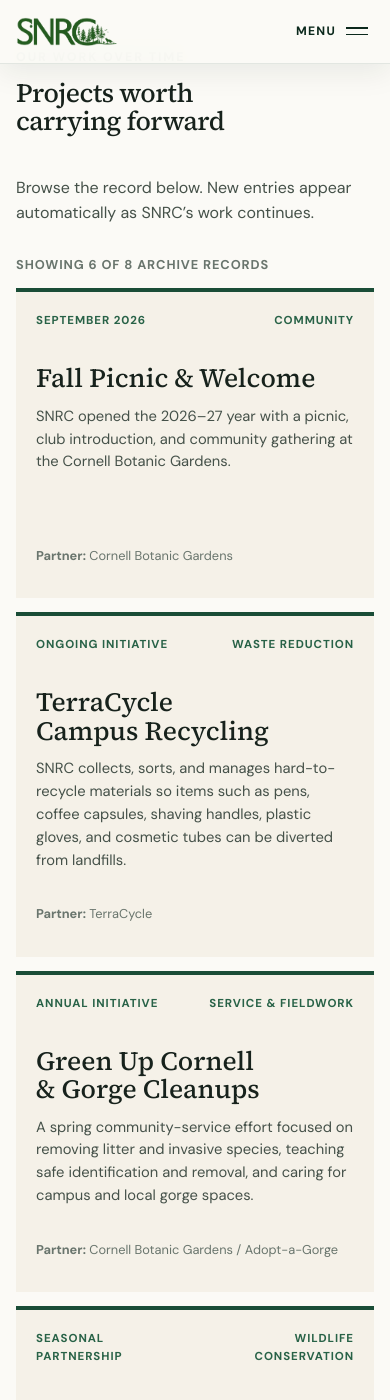
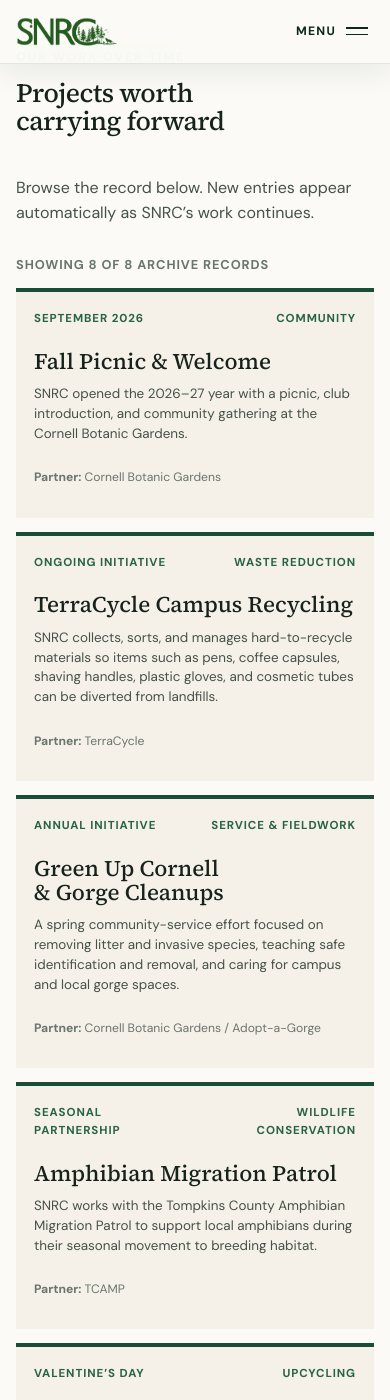
Before and after one commit to cornellsnrc/cornellsnrc.github.io, a Jekyll site: the page built from archive.html, in a window 390 px wide and 1400 px high, scrolled down 431 px. Built offline with Jekyll 4.4.1, drawn with Linux system fonts in a browser that asks for light colours; some of the changed text lies outside the part shown.

Commit message:
Compact archive into auto-fitting cards

```diff
--- a/archive.html
+++ b/archive.html
@@ -22,7 +22,7 @@
     </div>
 
     <p class="archive-status" data-archive-status aria-live="polite">{{ site.data.archive.size }} archive records</p>
-    <div class="archive-grid" data-archive-grid data-page-size="6" aria-label="SNRC activities and initiatives">
+    <div class="archive-grid" data-archive-grid data-page-size="12" aria-label="SNRC activities and initiatives">
       {% for item in site.data.archive %}
         <article class="archive-card reveal" data-archive-card>
           {% if item.image != empty %}
--- a/assets/css/main.css
+++ b/assets/css/main.css
@@ -298,20 +298,26 @@
 .archive-heading h2 { margin-bottom: 0; }
 .archive-heading > p { margin-bottom: 5px; }
 .archive-status { margin-bottom: 14px; color: var(--muted); font-size: 0.8rem; font-weight: 700; letter-spacing: 0.07em; text-transform: uppercase; }
-.archive-grid { display: grid; grid-template-columns: repeat(3, minmax(0, 1fr)); gap: 14px; }
+.archive-grid {
+  display: grid;
+  grid-template-columns: repeat(auto-fill, minmax(260px, 320px));
+  gap: 14px;
+  align-items: stretch;
+  justify-content: start;
+}
 .archive-card {
-  min-height: 330px;
-  padding: 22px;
+  min-height: 300px;
+  padding: 18px;
   display: flex;
   flex-direction: column;
   border-top: 4px solid var(--forest-800);
   background: var(--cream);
 }
 .archive-card[hidden] { display: none; }
-.archive-image { margin: -22px -22px 18px; aspect-ratio: 16 / 8; overflow: hidden; }
+.archive-image { margin: -18px -18px 14px; height: 96px; overflow: hidden; }
 .archive-image img { width: 100%; height: 100%; object-fit: cover; }
 .archive-card-topline {
-  margin-bottom: 34px;
+  margin-bottom: 22px;
   display: flex;
   justify-content: space-between;
   gap: 16px;
@@ -322,9 +328,9 @@
   text-transform: uppercase;
 }
 .archive-card-topline span:last-child { text-align: right; }
-.archive-card h3 { margin-bottom: 12px; font-size: 1.65rem; }
-.archive-card > p { font-size: 0.92rem; }
-.archive-card .archive-partner { margin-top: auto; padding-top: 18px; color: var(--muted); font-size: 0.8rem; }
+.archive-card h3 { margin-bottom: 10px; font-size: 1.4rem; }
+.archive-card > p { font-size: 0.84rem; line-height: 1.48; }
+.archive-card .archive-partner { margin-top: auto; padding-top: 12px; color: var(--muted); font-size: 0.76rem; }
 .archive-card .text-link { margin-top: 12px; }
 .archive-more { padding-top: 24px; display: flex; justify-content: center; }
 .archive-more .button[hidden] { display: none; }
@@ -357,7 +363,6 @@
 
 @media (max-width: 920px) {
   .program-grid { grid-template-columns: repeat(2, 1fr); }
-  .archive-grid { grid-template-columns: repeat(2, minmax(0, 1fr)); }
 }
 
 @media (max-width: 820px) {
@@ -415,8 +420,8 @@
   .statement-panel { padding: 24px 20px; }
   .contact-card { min-height: 180px; }
   .archive-grid { grid-template-columns: 1fr; }
-  .archive-card { min-height: 310px; padding: 20px; }
-  .archive-image { margin: -20px -20px 18px; }
+  .archive-card { min-height: 0; padding: 18px; }
+  .archive-image { margin: -18px -18px 14px; }
   .footer-cta { min-height: 0; }
   .footer-cta .button { width: 100%; }
 }
--- a/assets/js/site.js
+++ b/assets/js/site.js
@@ -64,7 +64,7 @@
 
 if (archiveGrid && archiveMore) {
   const archiveCards = Array.from(archiveGrid.querySelectorAll('[data-archive-card]'));
-  const pageSize = Number.parseInt(archiveGrid.dataset.pageSize, 10) || 6;
+  const pageSize = Number.parseInt(archiveGrid.dataset.pageSize, 10) || 12;
   let visibleCount = Math.min(pageSize, archiveCards.length);
 
   const updateArchive = () => {
```
